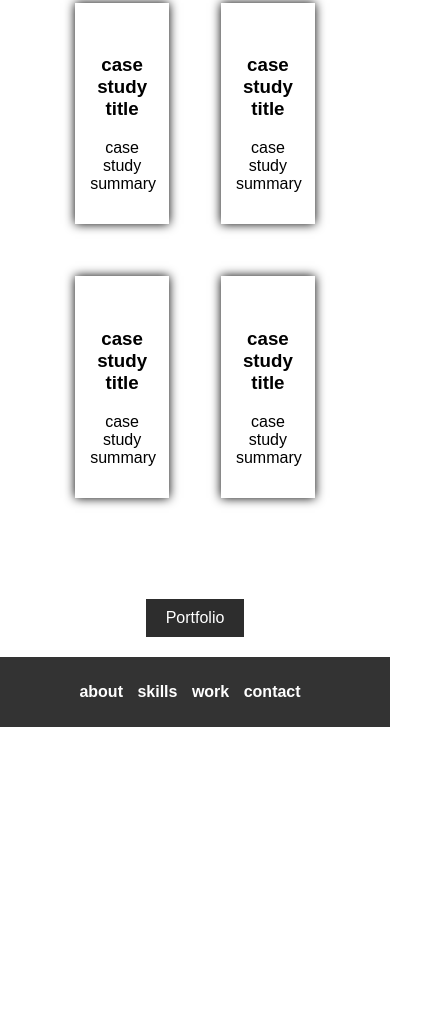
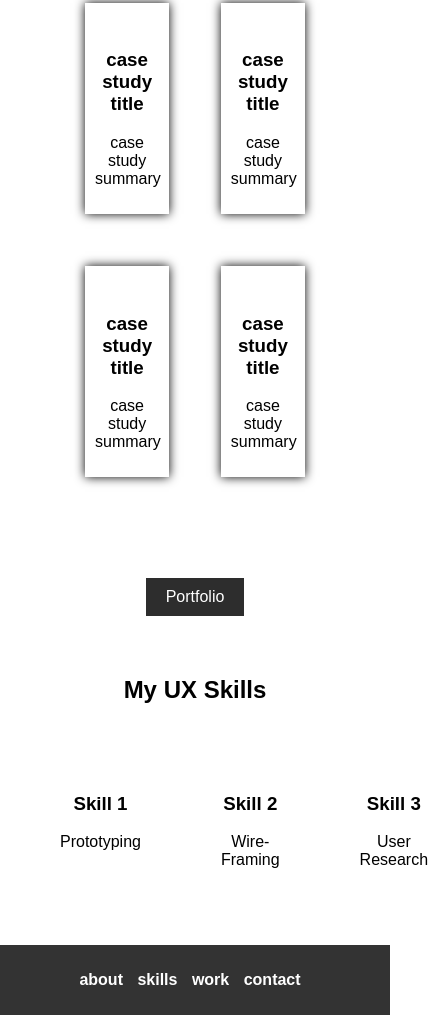
Before and after one commit to murosteven/Challenge-19, a plain HTML site: page index.html in a window 390 px wide. Shown: the part 395-1410 px from the top of the page, 448 px wide, since content can reach past the window. Before the commit the page ends 1122 px from the top, so only its background shows below. Drawn offline with nearby package versions, Linux system fonts and the light colour scheme.

Commit message:
Challenge 19

```diff
--- a/index.html
+++ b/index.html
@@ -29,7 +29,7 @@
             </div>
         </section>
 
-        <section class="case studies">
+        <section class="Case Studies">
             <h1>Case Studies</h1>
             <div class="casestudiesgrid">
                 <div id="casestudy1">
@@ -56,7 +56,25 @@
             <button id="loadPageButton">Portfolio</button>
         </section>
 
-        <footer>
+       <section class="mySkills">
+            <h1>My UX Skills</h1>
+            <div class="flexContainer">
+                <div class="flexChild">
+                    <h3>Skill 1</h3>
+                    <p>Prototyping</p>
+                </div>
+                <div class="flexChild">
+                    <h3>Skill 2</h3>
+                    <p>Wire-Framing</p>
+                </div>
+                <div class="flexChild">
+                    <h3>Skill 3</h3>
+                    <p>User Research</p>
+                </div>
+            </div>
+       </section>
+
+       <footer>
             <ul>
                 <li class="inline-block">about</li>
                 <li class="inline-block">skills</li>
--- a/style.css
+++ b/style.css
@@ -60,7 +60,7 @@ button {
     background-color: #2980b9;
 }
 
-.case.studies {
+.Case.Studies {
     padding: 20px;
     text-align: center;
 }
@@ -77,7 +77,7 @@ button {
 .casestudiesgrid div {
     flex: 0 0 48%;
     margin: 1%;
-    padding: 15px;
+    padding: 10px;
     background-color: #fff;
     box-shadow: 0 0 10px
 }
@@ -100,3 +100,38 @@ footer li {
     cursor: pointer;
     font-weight: bold;
 }
+
+.mySkills {
+    text-align: center;
+    padding: 20px;
+}
+
+.flexContainer {
+    display: flex;
+    margin-top: 30px;
+}
+
+.flexChild {
+    width: 33%;
+    padding: 20px;
+    margin: 20px;
+    text-align: center;
+}
+
+@media only screen and (max-width: 600px) {
+    .flex-container {
+        flex-direction: column;
+    }
+
+    .flex-child {
+        width: 100%;
+    }
+
+    .grid-container {
+        grid-template-areas:
+            "header"
+            "content"
+            "footer";
+        grid-template-rows: 300px 300px 300px;
+        grid-template-columns: 1fr 1fr 1fr;
+    } }
```
